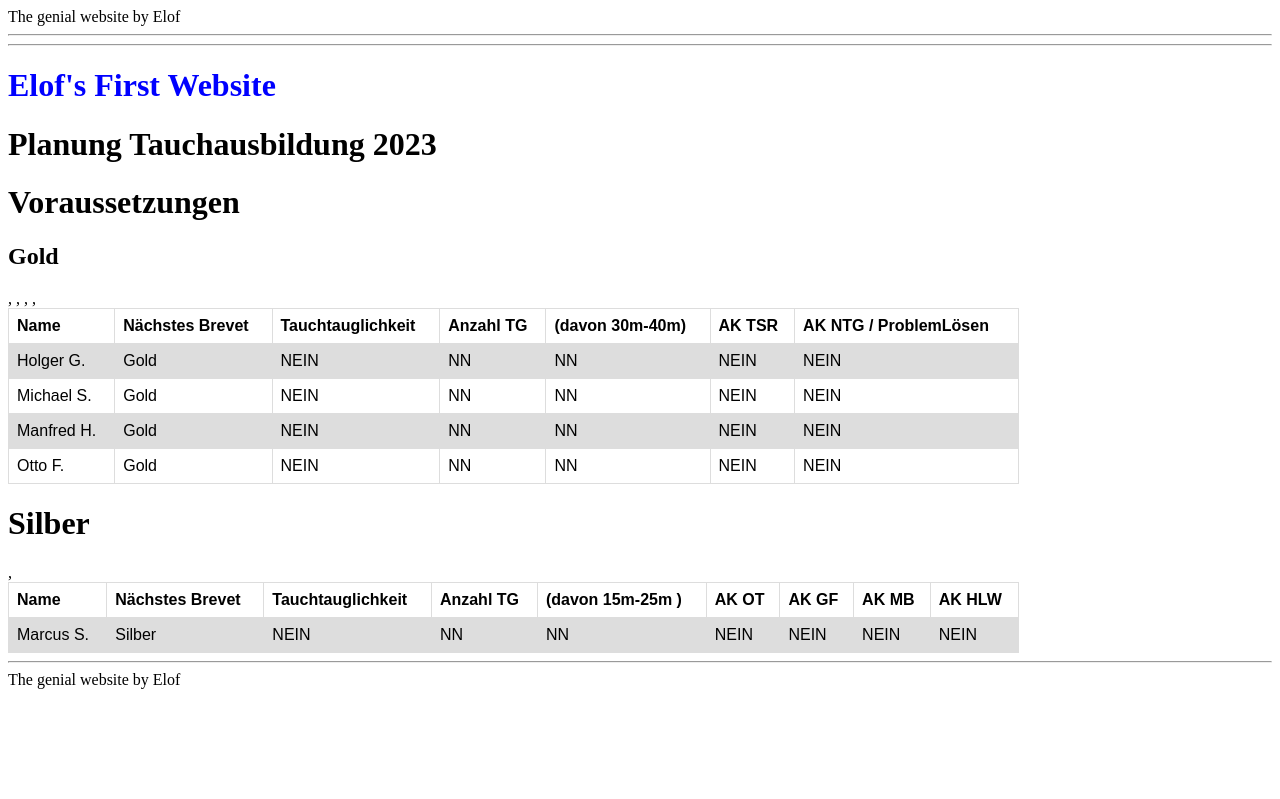
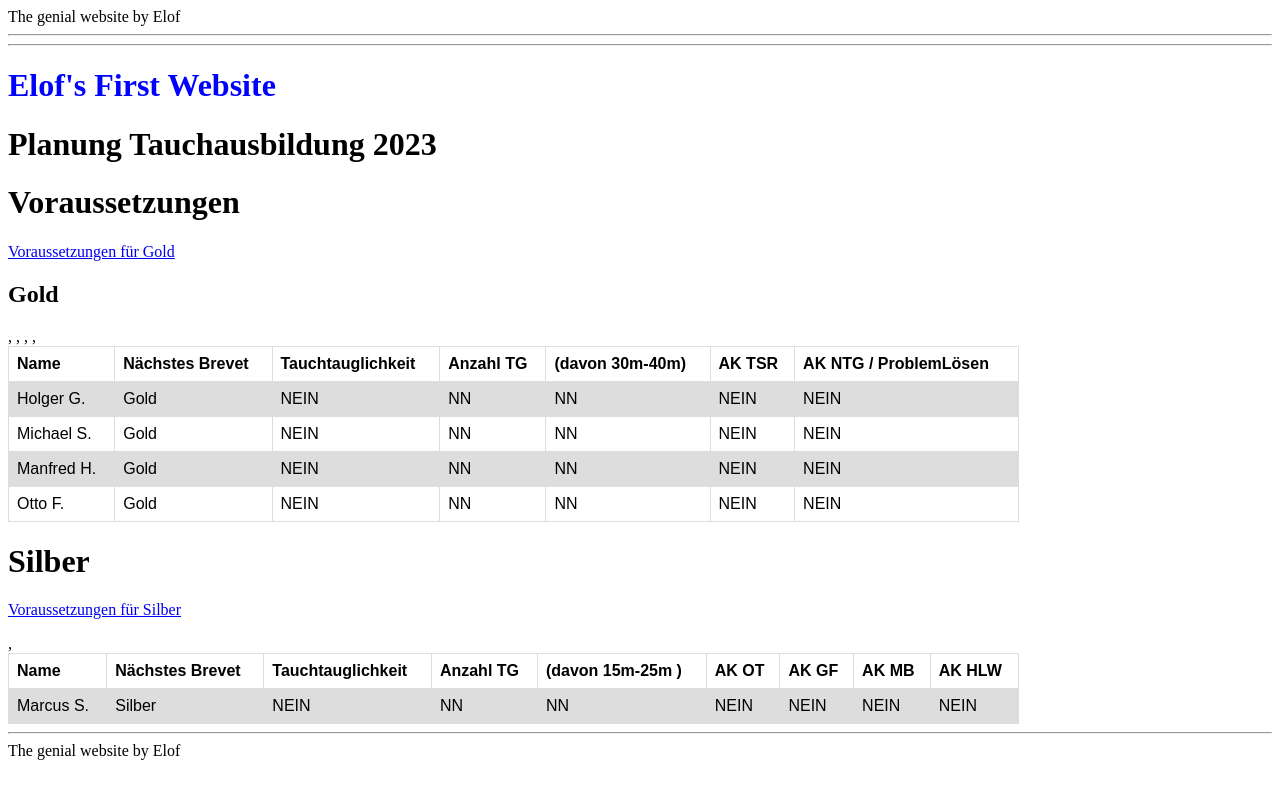
Before and after one commit to DiveDocs/PTSV, a Jekyll site: the page built from index.markdown, in a window 1280 px wide. Shown: the top 799 px of the page. Built offline with Jekyll 4.4.1, drawn with Linux system fonts in a browser that asks for light colours.

Commit message:
Provided a link to DTSA Ordnnung for Gold and Silber

```diff
--- a/index.markdown
+++ b/index.markdown
@@ -28,6 +28,8 @@ tr:nth-child(even) {
 
 
 <h1> Voraussetzungen </h1>
+<A HREF="https://www.vdst.de/wp-content/uploads/VDST-DTSA-Ordnung-2021.pdf#page=28">Voraussetzungen für Gold</a>
+
 <h2> Gold </h2>
 <table id="tg-FK3W8" class="tg">
   <tr>
@@ -74,6 +76,7 @@ tr:nth-child(even) {
 </table>
 
 <h1> Silber </h1>
+<A HREF="https://www.vdst.de/wp-content/uploads/VDST-DTSA-Ordnung-2021.pdf#page=25">Voraussetzungen für Silber</a>
 <table id="tg-FK3W8" class="tg">
   <tr>
     <th>Name</th>
```
